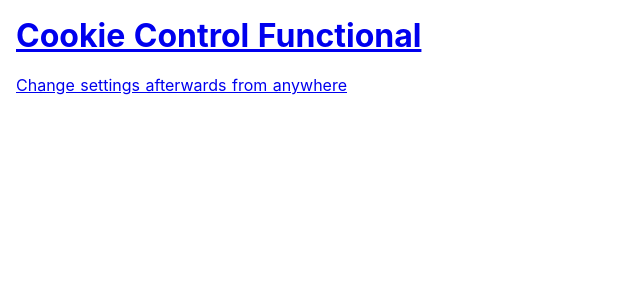
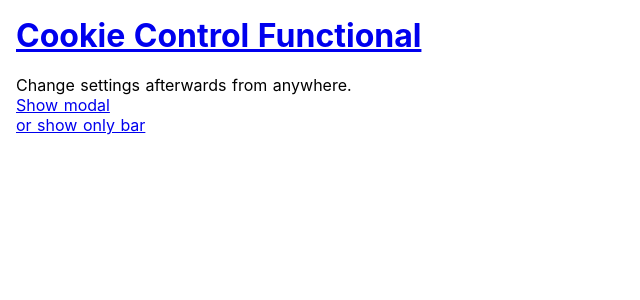
Before and after one commit to niklas-may/nuxt-cookie-control-functional, a Nuxt app: page / in a window 1280 px wide. Shown: the top 300 px of the page, without its empty margins (0-640 px from the left). Built offline with nearby package versions, Linux system fonts and the light colour scheme.

Commit message:
show only bar option

```diff
--- a/pages/index.vue
+++ b/pages/index.vue
@@ -5,10 +5,15 @@
       </h1>
       <div class="links">
         <br>
+        <p>Change settings afterwards from anywhere.</p>
         <a
           href="javascript:$nuxt.$cookies.showModal()"
-        >
-          Change settings afterwards from anywhere
+        >Show modal
+        </a>
+        <br>
+        <a
+          href="javascript:$nuxt.$cookies.showBar()"
+        >or show only bar
         </a>
       </div>
     </div>
```
Also changed, not shown: 1 other file (tests, documents, lock files or other folders).
